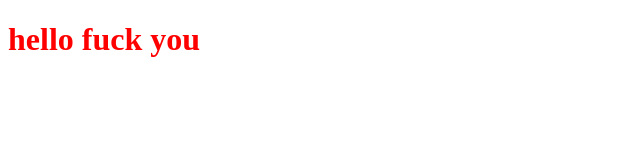
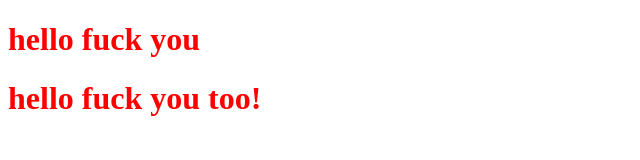
Before and after one commit to oyasen/abo_samya, a plain HTML site: page index.html in a window 1280 px wide. Shown: the whole page, without its empty margins (0-640 px from the left). Drawn offline with Linux system fonts and the light colour scheme.

Commit message:
updated index.html

```diff
--- a/index.html
+++ b/index.html
@@ -9,6 +9,7 @@
 <body>
 
     <h1>hello fuck you</h1>
+    <h1>hello fuck you too!</h1>
     <script>src="app.js"</script>
 </body>
 </html>
```
